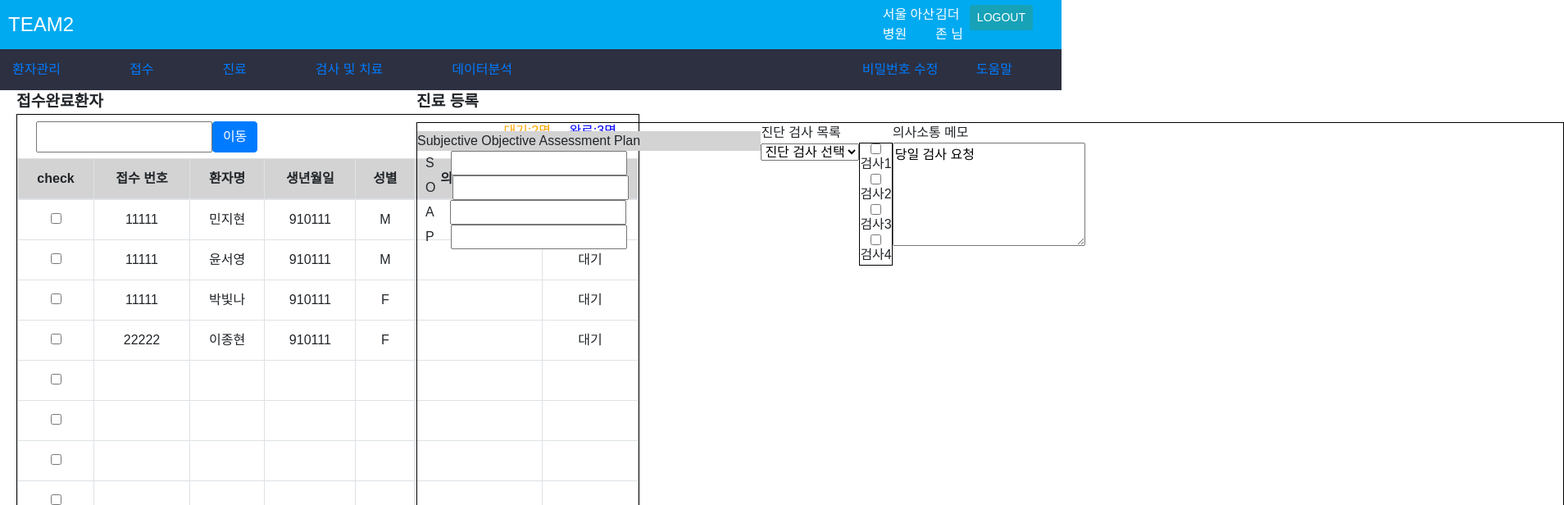
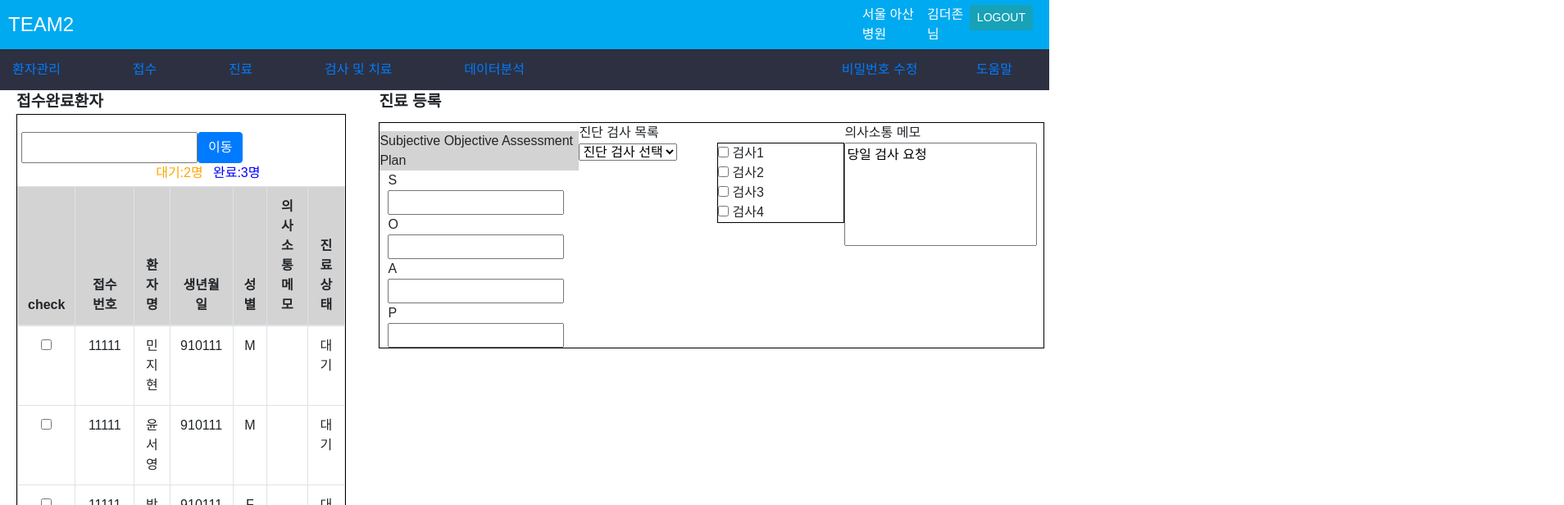
Before and after one commit to JongHyun94/Final_Team2_FrontEnd, a React (Create React App) app: page /Treatment in a window 1280 px wide. Shown: the top 616 px of the page at 82% size, 1908 px wide, since content can reach past the window. Built offline with nearby package versions, Linux system fonts and the light colour scheme.

Commit message:
[update] 진료 등록이랑 접수완료환자 가로 수정

```diff
--- a/src/Header.js
+++ b/src/Header.js
@@ -2,7 +2,7 @@ import { Link } from "react-router-dom";
 function Header(props) {
   return (
     <div className="header">
-      <div className="header1 row">
+      <div className="header1 row no-gutters">
         <div className="header1_1 col-10">
           <span className="logo">TEAM2</span>
         </div>
@@ -12,7 +12,7 @@ function Header(props) {
           <div><button className="btn btn-sm btn-info">LOGOUT</button></div>
         </div>
       </div>
-      <div className="header2 row">
+      <div className="header2 row no-gutters">
         <div className="col-6 row d-flex justify-content-between">
           <div><Link to="/Patient">환자관리</Link></div>
           <div><Link to="/Register">접수</Link></div>
--- a/src/views/Treatment/Treatment.css
+++ b/src/views/Treatment/Treatment.css
@@ -1,14 +1,14 @@
 /* 화면레이아웃 */
-.Treatment{
+.Treatment {
   display: flex;
   flex-direction: column;
 }
-.Treatmentup{
+.Treatmentup {
   display: flex;
   flex-direction: row;
   height: 50%;
 }
-.Treatmentdown{
+.Treatmentdown {
   display: flex;
   flex-direction: row;
   height: 50%;
@@ -16,174 +16,180 @@
 
 /* TreatmentPatientList */
 
-.TreatmentPatientList{
+.TreatmentPatientList {
   display: flex;
   flex-direction: column;
-  width: 35%;
-
+  width: 33%;
 }
 
-.TreatmentPatientList_title{
+.TreatmentPatientList_title {
   font-weight: bold;
   font-size: larger;
   margin-left: 20px;
 }
 
-.TreatmentPatientList_border{
+.TreatmentPatientList_border {
   border: 1px solid black;
   padding-top: 5%;
-  width: 760px;
   margin-left: 20px;
 }
 
-.TreatmentPatientList_search{
+.TreatmentPatientList_search {
   margin-left: 5%;
   margin-bottom: 1%;
 }
 
-.row_1{
+.row_1 {
   color: orange;
   margin-left: 40%;
 }
 
-.row_2{
+.row_2 {
   color: blue;
   margin-left: 3%;
 }
 
-.TreatmentPatientList_table{
+.TreatmentPatientList_table {
   text-align: center;
-
-  width: 750px;
 }
 
-.TreatmentPatientList_table_thead{
+.TreatmentPatientList_table_thead {
   background-color: lightgray;
 }
 
 /* TreatmentCreateForm*/
-.TreatmentCreateForm{
+.TreatmentCreateForm {
   margin-left: 20px;
-  width: 100%;
+  width: 65%;
 }
-.TreatmentCreateForm_title{
+.TreatmentCreateForm_title {
   font-weight: bold;
   font-size: larger;
   margin-left: 20px;
 }
-.TreatmentCreateForm_border{
+.TreatmentCreateForm_border {
   display: flex;
   flex-direction: row;
   border: 1px solid black;
   margin-top: 10px;
-  width: 1400px;
-  height: 500px;
+
   margin-left: 20px;
 }
 
-.TreatmentCreateForm_1{
+.TreatmentCreateForm_1 {
   width: 30%;
 }
-.TreatmentCreateForm_1_title{
+.TreatmentCreateForm_1_title {
   margin-top: 10px;
   background-color: lightgray;
 }
-.TreatmentCreateForm_1_content{
+.TreatmentCreateForm_1_content {
   margin-left: 10px;
 }
-.TreatmentCreateForm_s{
+.TreatmentCreateForm_s {
   width: 100%;
 }
-.TreatmentCreateForm_o{
+.TreatmentCreateForm_o {
   width: 100%;
 }
-.TreatmentCreateForm_a{
+.TreatmentCreateForm_a {
   width: 100%;
 }
-.TreatmentCreateForm_p{
+.TreatmentCreateForm_p {
   width: 100%;
 }
-
-.TreatmentCreateForm_2_content{
+.TreatmentCreateForm_2 {
+  display: flex;
+  flex-direction: column;
+  width: 40%;
+}
+.TreatmentCreateForm_2_content {
   display: flex;
   flex-direction: row;
-  width: 100%;
 }
-
-.reatmentCreateForm_checkbox{
+.reatmentCreateForm_select {
+  flex-grow: 4;
+}
+.reatmentCreateForm_checkbox {
   display: flex;
   flex-direction: column;
+  flex-grow: 8;
   border: 1px solid black;
+}
+.TreatmentCreateForm_3 {
+  width: 30%;
+}
+.TreatmentCreateForm_3_content {
+  resize: none;
 }
 
 /* TreatmentHistoryList */
-.TreatmentHistoryList{
+.TreatmentHistoryList {
   margin-top: 30px;
   display: flex;
   flex-direction: column;
   width: 35%;
 }
 
-.TreatmentHistoryList_title{
+.TreatmentHistoryList_title {
   font-weight: bold;
   font-size: larger;
   margin-left: 20px;
   margin-top: 10px;
 }
 
-.TreatmentHistoryList_border{
-
+.TreatmentHistoryList_border {
   padding-top: 5%;
   width: 770px;
 
   margin-left: 20px;
 }
-.TreatmentHistoryList_table{
+.TreatmentHistoryList_table {
   text-align: center;
   height: 100%;
   width: 70px;
 }
 
-.TreatmentHistoryList_table_thead{
+.TreatmentHistoryList_table_thead {
   background-color: lightgray;
 }
 
 /* TreatmentHistoryRead */
-.TreatmentHistoryRead{
+.TreatmentHistoryRead {
   display: flex;
   flex-direction: column;
   width: 95%;
   margin-left: 25px;
 }
 
-.TreatmentHistoryRead_title{
+.TreatmentHistoryRead_title {
   font-weight: bold;
   font-size: larger;
   margin-left: 20px;
   margin-top: 20px;
 }
-.TreatmentHistoryRead_border{
+.TreatmentHistoryRead_border {
   border: 1px solid black;
   padding-top: 5%;
   width: 1300px;
   margin-left: 20px;
 }
-.TreatmentHistoryRead_1_table{
+.TreatmentHistoryRead_1_table {
   text-align: center;
   height: 100%;
   width: 750px;
 }
-.TreatmentHistoryRead_2_title{
+.TreatmentHistoryRead_2_title {
   font-weight: bold;
   font-size: larger;
   margin-left: 20px;
   margin-top: 20px;
 }
-.TreatmentHistoryRead_2_table{
+.TreatmentHistoryRead_2_table {
   text-align: center;
   height: 100%;
   width: 750px;
 }
-.TreatmentHistoryRead_2_table_thead{
+.TreatmentHistoryRead_2_table_thead {
   background-color: lightgray;
 }
--- a/src/views/Treatment/TreatmentCreateForm.js
+++ b/src/views/Treatment/TreatmentCreateForm.js
@@ -1,7 +1,7 @@
 function TreatmentCreateForm(props) {
-    return(
+    return (
 
-    <div className="TreatmentCreateForm">
+        <div>
             <div className="TreatmentCreateForm_title">
                 진료 등록
             </div>
@@ -30,7 +30,7 @@ function TreatmentCreateForm(props) {
                         진단 검사 목록
                     </div>
                     <div className="TreatmentCreateForm_2_content">
-                    <div>
+                        <div className="reatmentCreateForm_select">
                             <select name="category">
                                 <option value="" selected="selected">진단 검사 선택</option>
                                 <option value="">혈액검사</option>
@@ -39,12 +39,10 @@ function TreatmentCreateForm(props) {
                             </select>
                         </div>
                         <div className="reatmentCreateForm_checkbox">
-
-                            <input type="checkbox"/>  검사1
-                            <input type="checkbox"/>  검사2
-                            <input type="checkbox"/>  검사3
-                            <input type="checkbox"/>  검사4
-
+                            <div><input type="checkbox" />  검사1</div>
+                            <div><input type="checkbox" />  검사2</div>
+                            <div><input type="checkbox" />  검사3</div>
+                            <div><input type="checkbox" />  검사4</div>
                         </div>
                     </div>
                 </div>
@@ -52,7 +50,7 @@ function TreatmentCreateForm(props) {
                     <div className="TreatmentCreateForm_3_title">
                         의사소통 메모
                     </div>
-                <textarea rows="5" cols="23">
+                    <textarea className="TreatmentCreateForm_3_content" rows="5" cols="23">
                         당일 검사 요청
                     </textarea>
                 </div>
--- a/src/views/Treatment/TreatmentPatientList.js
+++ b/src/views/Treatment/TreatmentPatientList.js
@@ -1,7 +1,7 @@
 function TreatmentPatientList(props) {
     return(
 
-       <div className="TreatmentPatientList">
+       <div>
         <div className="TreatmentPatientList_title">
         접수완료환자
         </div>
```
Also changed, not shown: src/views/Treatment/index.js (+7 -7 lines). Lines whose indentation alone changed are shown as unchanged.
